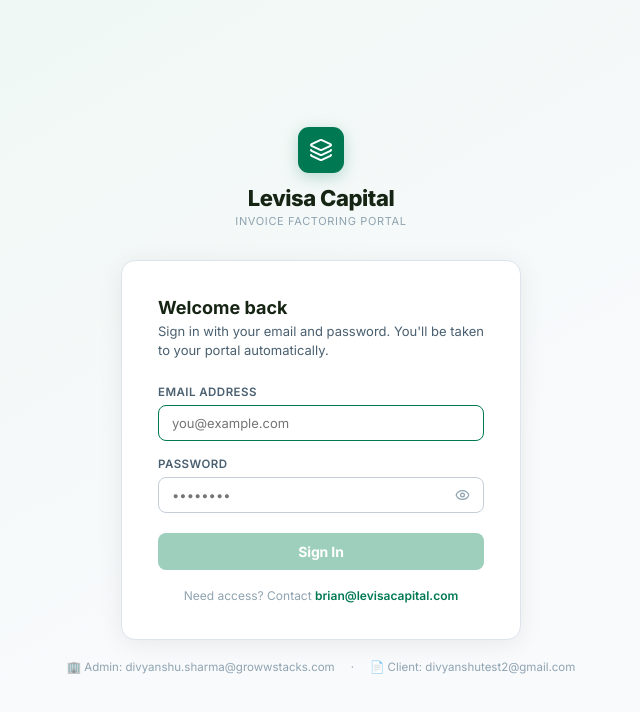
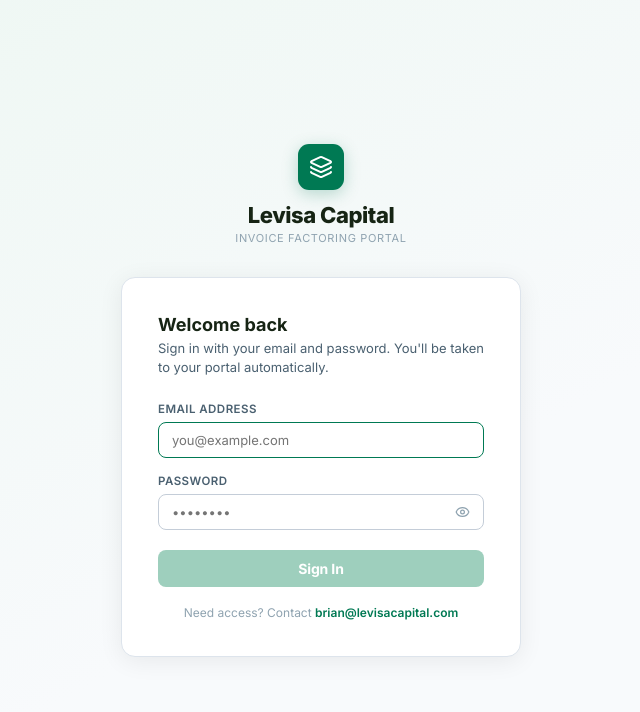
Before and after one commit to brianbarrosostap-glitch/Brian-B-Levisa-Capital, a React (Vite) app: page / in a window 1280 px wide. Shown: the top 712 px of the page, without its empty margins (319-959 px from the left). Built offline with nearby package versions, Linux system fonts and the light colour scheme; no server answers.

Commit message:
feat: remove role hint from Login component for improved security and user experience

```diff
--- a/src/pages/Login.jsx
+++ b/src/pages/Login.jsx
@@ -176,15 +176,7 @@ export default function Login() {
         </div>
       </div>
 
-      {/* Role hint */}
-      <div style={{
-        marginTop: 20, display: 'flex', gap: 16,
-        fontSize: 11.5, color: C.textMut,
-      }}>
-        <span>🏢 Admin: divyanshu.sharma@growwstacks.com</span>
-        <span>·</span>
-        <span>📄 Client: divyanshutest2@gmail.com</span>
-      </div>
+
     </div>
   )
 }
```
Also changed, not shown: 1 other file (tests, documents, lock files or other folders).
